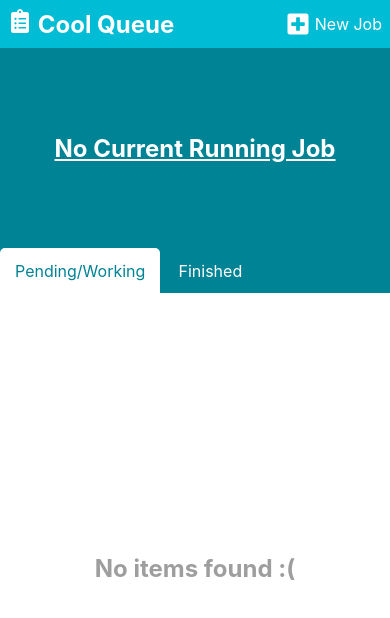
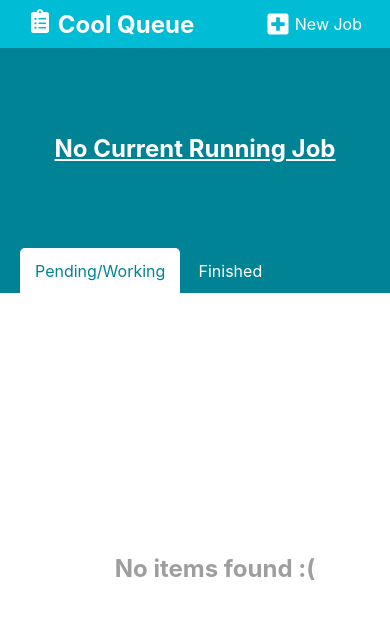
Before and after one commit to leo-isso/cool-queue, a React (Create React App) app: page / in a window 390 px wide. Shown: the top 618 px of the page. Built offline with nearby package versions, Linux system fonts and the light colour scheme.

Commit message:
fix: adjust responsivity

```diff
--- a/src/components/Container/Container.styles.js
+++ b/src/components/Container/Container.styles.js
@@ -8,4 +8,8 @@ export const Container = styled.div`
   margin: 0 auto;
   width: 100%;
   max-width: 980px;
+
+  @media (max-width: 980px) {
+    margin: 0 20px;
+  }
 `
```
